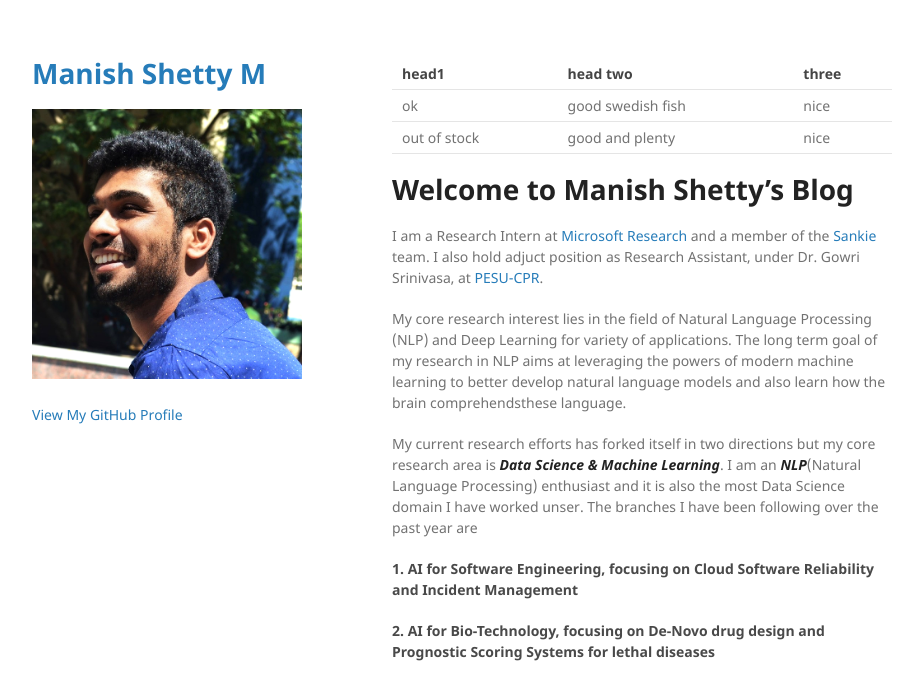
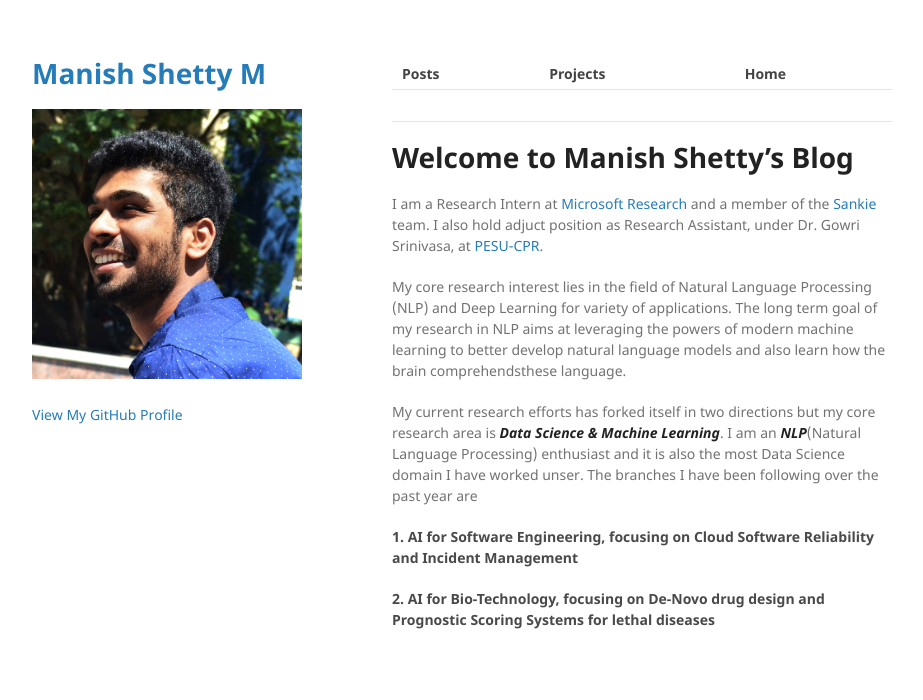
Before and after one commit to manishshettym/manishshettym.github.io, a Jekyll site: the page built from index.md, in a window 1280 px wide. Shown: the top 700 px of the page, without its empty margins (178-1101 px from the left). Built offline with Jekyll 4.4.1, drawn with Linux system fonts in a browser that asks for light colours; the repository's description, which GitHub fills in, is left out.

Commit message:
add menu for home page

```diff
--- a/index.md
+++ b/index.md
@@ -2,10 +2,9 @@
 layout: default
 ---
 
-| head1        | head two          | three |
+| Posts        | Projects          | Home  |
 |:-------------|:------------------|:------|
-| ok           | good swedish fish | nice  |
-| out of stock | good and plenty   | nice  |
+|              |                   |       |
 
 
 # Welcome to Manish Shetty's Blog
```
